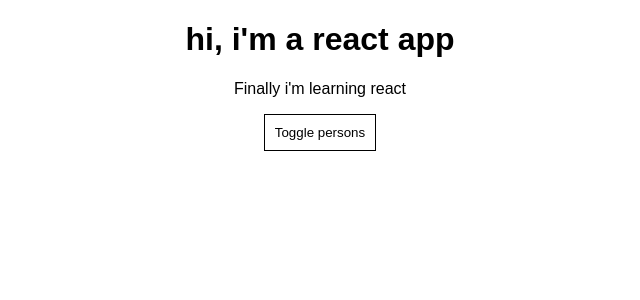
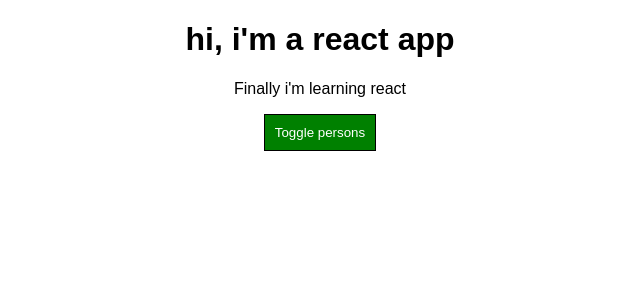
Before and after one commit to akshpnwr/first-react-app, a React (Create React App) app: page / in a window 1280 px wide. Shown: the top 300 px of the page, without its empty margins (320-960 px from the left). Built offline with nearby package versions, Linux system fonts and the light colour scheme.

Commit message:
Style module #1

```diff
--- a/package.json
+++ b/package.json
@@ -3,6 +3,7 @@
   "version": "0.1.0",
   "private": true,
   "dependencies": {
+    "radium": "^0.26.1",
     "react": "^17.0.1",
     "react-dom": "^17.0.1",
     "react-scripts": "1.1.5"
--- a/src/App.css
+++ b/src/App.css
@@ -1,3 +1,11 @@
 .App {
   text-align: center;
 }
+
+.blue {
+  color: blue;
+}
+
+.bold {
+  font-weight: bold;
+}
--- a/src/App.js
+++ b/src/App.js
@@ -1,5 +1,5 @@
 import React, { Component } from 'react';
-
+import Radium from 'radium';
 import './App.css';
 import Person from './Person/Person';
 
@@ -60,10 +60,13 @@
   render() {
     const style = {
       border: '1px solid black',
-      backgroundColor: 'white',
-      color: 'black',
+      backgroundColor: 'green',
+      color: 'white',
       padding: '10px',
       cursor: 'pointer',
+      ':hover': {
+        backgroundColor: 'blue',
+      },
     };
 
     let persons = null;
@@ -98,12 +101,23 @@
           /> */}
         </div>
       );
+
+      style.backgroundColor = 'red';
+      style[':hover'] = {
+        backgroundColor: 'white',
+        color: 'black',
+      };
     }
+
+    const classes = [];
+
+    if (this.state.person.length < 3) classes.push('blue');
+    if (this.state.person.length < 2) classes.push('bold');
 
     return (
       <div className="App">
         <h1>hi, i'm a react app</h1>
-        <p>Finally i'm learning react</p>
+        <p className={classes.join(' ')}>Finally i'm learning react</p>
         <button style={style} onClick={this.togglePersonsHandler}>
           Toggle persons
         </button>
@@ -135,4 +149,4 @@
 //   };
 // };
 
-export default App;
+export default Radium(App);
```
Also changed, not shown: 1 other file (tests, documents, lock files or other folders).
